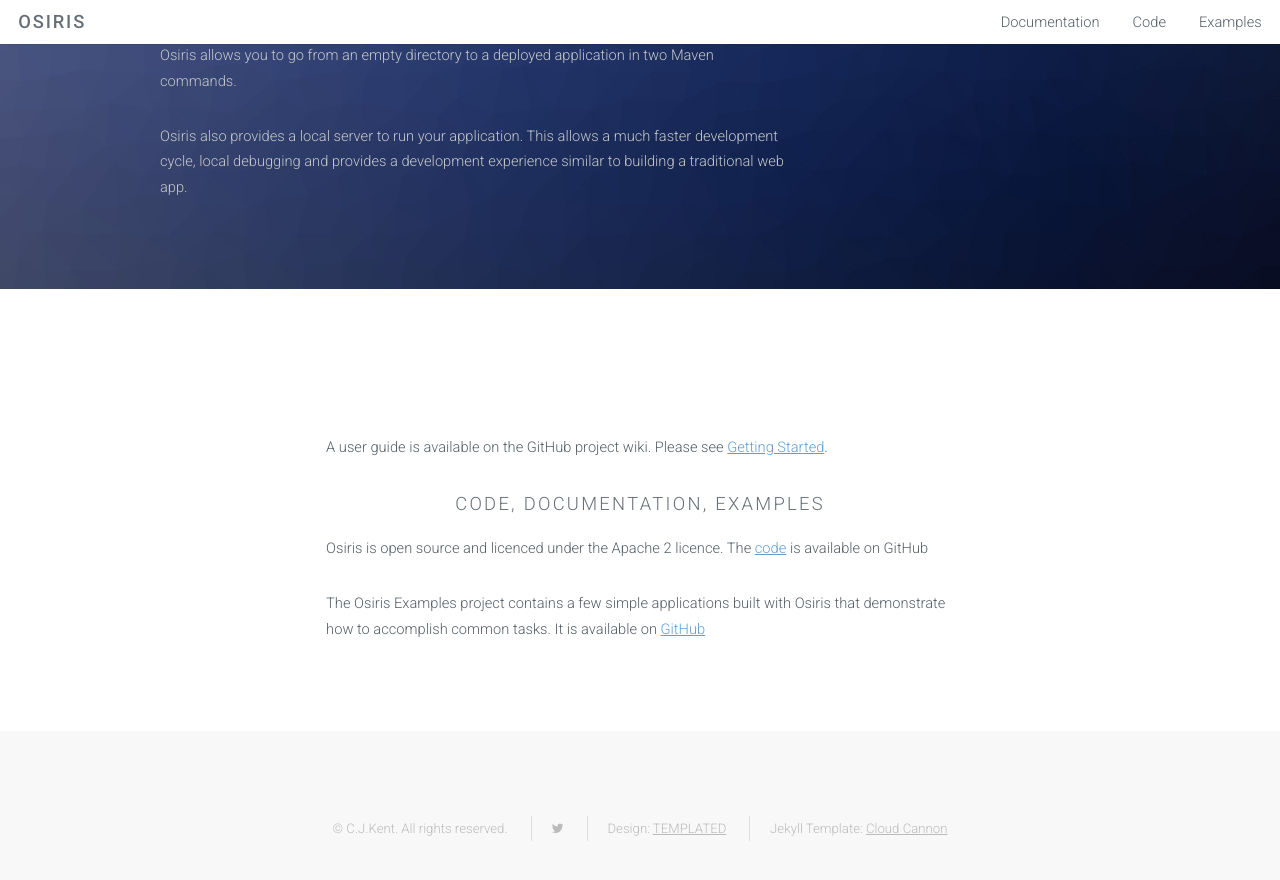
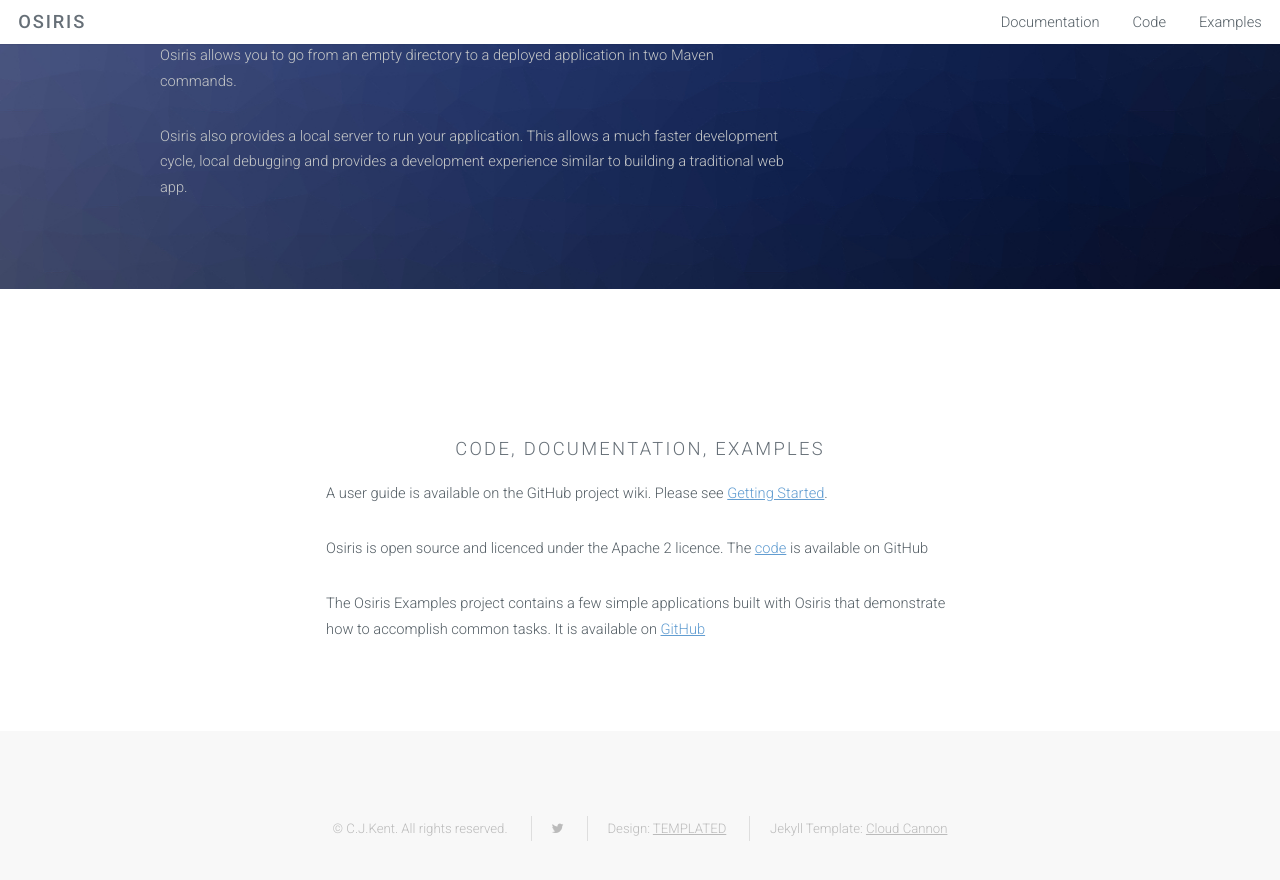
Before and after one commit to cjkent/cjkent.github.io, a Jekyll site: the page built from index.html, in a window 1280 px wide and 900 px high, scrolled down 1785 px. Shown: the top 880 px of the window. Built offline with Jekyll 4.4.1, drawn with Linux system fonts in a browser that asks for light colours; some of the changed lines change nothing that is shown.

```diff
--- a/index.html
+++ b/index.html
@@ -100,9 +100,9 @@
             </div>
             <div class="8u">
                 <section>
+                    <h3>Code, Documentation, Examples</h3>
                     <p>A user guide is available on the GitHub project wiki. Please see
                         <a href="https://github.com/cjkent/osiris/wiki/Getting-Started">Getting Started</a>.</p>
-                    <h3>Code, Documentation, Examples</h3>
                     <p>Osiris is open source and licenced under the Apache 2 licence. The
                         <a href="https://github.com/cjkent/osiris">code</a> is available on GitHub</p>
                     <p>The Osiris Examples project contains a few simple applications built with Osiris that
```
